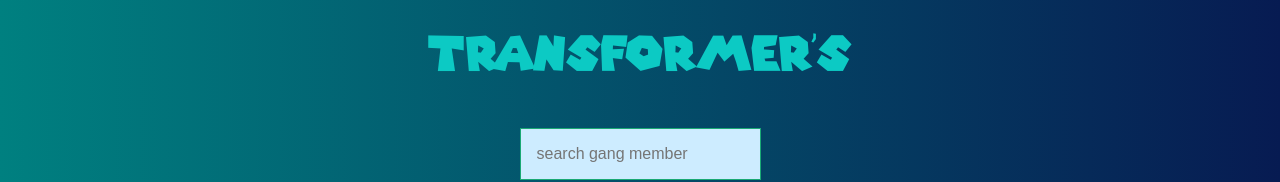
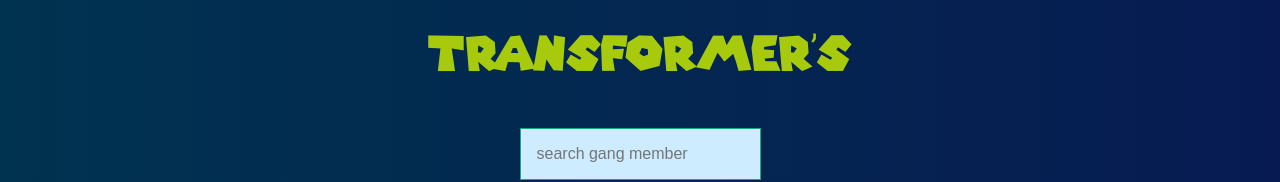
Before and after one commit to abhikhamkar/Transformers, a React app: page / in a window 1280 px wide. Shown: the top 182 px of the page. Built offline with nearby package versions, Linux system fonts and the light colour scheme.

Commit message:
FInal Change

```diff
--- a/package.json
+++ b/package.json
@@ -1,11 +1,13 @@
 {
   "name": "Transformers",
+  "homepage": "https://abhikhamkar.github.io/Transformers",
   "version": "0.1.0",
   "private": true,
   "dependencies": {
     "@testing-library/jest-dom": "^5.12.0",
     "@testing-library/react": "^11.2.6",
     "@testing-library/user-event": "^12.8.3",
+    "gh-pages": "^3.2.3",
     "react": "^17.0.2",
     "react-dom": "^17.0.2",
     "react-scripts": "4.0.3",
@@ -16,7 +18,9 @@
     "start": "react-scripts start",
     "build": "react-scripts build",
     "test": "react-scripts test",
-    "eject": "react-scripts eject"
+    "eject": "react-scripts eject",
+    "predeploy": "npm run build",
+    "deploy": "gh-pages -d build"
   },
   "eslintConfig": {
     "extends": [
--- a/src/containers/App.css
+++ b/src/containers/App.css
@@ -1,12 +1,13 @@
 @font-face {
-    font-family: 'Super Mario 256 Regular';
-    font-style: normal;
-    font-weight: normal;
-    src: local('Super Mario 256 Regular'), url('SuperMario256.woff') format('woff');
-    }
+  font-family: "Super Mario 256 Regular";
+  font-style: normal;
+  font-weight: normal;
+  src: local("Super Mario 256 Regular"),
+    url("SuperMario256.woff") format("woff");
+}
 
-h1{
-    font-family: 'Super Mario 256 Regular';
-    font-weight: 200;
-    color: #0ccac4;
+h1 {
+  font-family: "Super Mario 256 Regular";
+  font-weight: 200;
+  color: #a7ca0c;
 }
--- a/src/index.css
+++ b/src/index.css
@@ -2,5 +2,9 @@
   margin: 0;
   padding: 0;
   font-family: sans-serif;
-  background: linear-gradient(to left, rgba(7,27,82,1) 0%, rgba(0,128,128,1) 100%); /* w3c */
+  background: linear-gradient(
+    to left,
+    rgba(7, 27, 82, 1) 0%,
+    rgb(0, 51, 80) 100%
+  ); /* w3c */
 }
```
Also changed, not shown: 1 other file.
